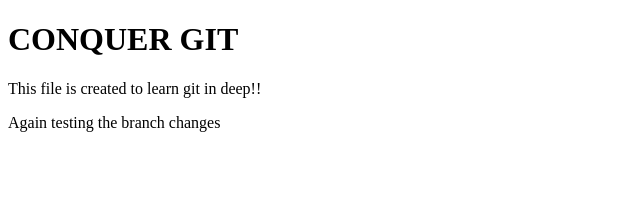
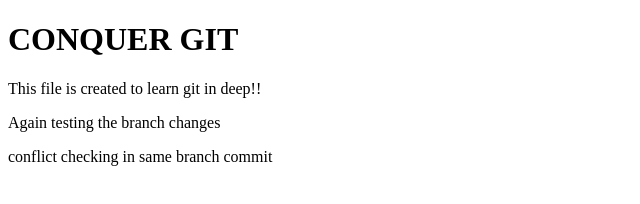
Before and after one commit to trideepkumar/MASTER_GIT, a plain HTML site: page index.html in a window 1280 px wide. Shown: the whole page, without its empty margins (0-640 px from the left). Drawn offline with Linux system fonts and the light colour scheme.

Commit message:
first conflict checking

```diff
--- a/index.html
+++ b/index.html
@@ -10,5 +10,6 @@
     <h1>CONQUER GIT</h1>
     <p>This file is created to learn git in deep!!</p>
     <p>Again testing the branch changes  </p>
+    <p>conflict checking in same branch commit </p>
 </body>
 </html>
```
